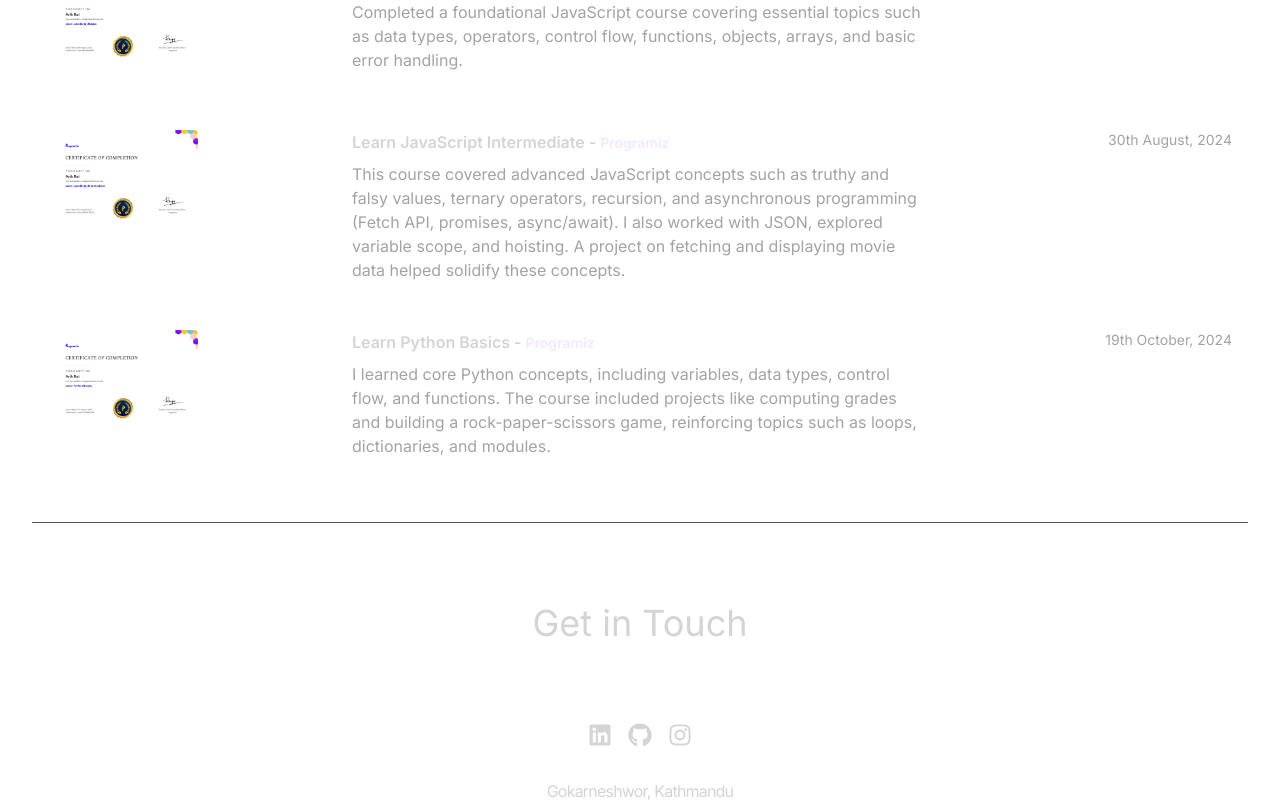
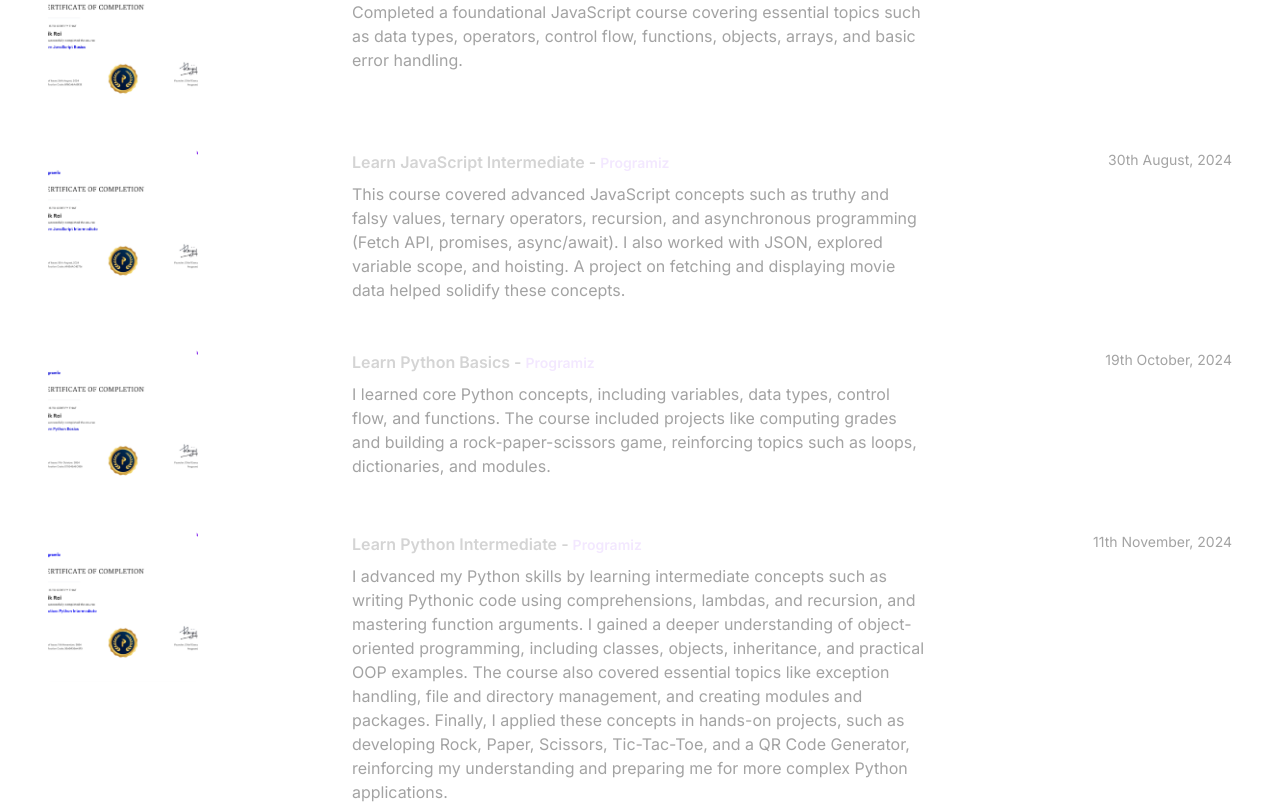
Before and after one commit to KilluaZ01/React_Portfolio, a React (Vite) app: page / in a window 1280 px wide. Shown: the part 3323-4127 px from the top of the page. Built offline with nearby package versions, Linux system fonts and the light colour scheme.

Commit message:
Certificate Added

```diff
--- a/src/components/Certificate.jsx
+++ b/src/components/Certificate.jsx
@@ -1,4 +1,3 @@
-import { EXPERIENCES } from "../constants";
 import { CERTIFICATE } from "../constants";
 import { motion } from "framer-motion";
 
@@ -20,21 +19,32 @@ const Certificate = () => {
               whileInView={{ opacity: 1, x: 0 }}
               initial={{ opacity: 0, x: -100 }}
               transition={{ duration: 1 }}
-              className="w-full lg:w-1/4"
+              className="relative w-full lg:w-1/4"
+            >
+              <div
+                className="relative group rounded overflow-hidden"
+                style={{ width: "150px", height: "150px" }}
               >
                 <a
                   href={certificate.certificateLink}
                   target="_blank"
                   rel="noopener noreferrer"
+                  className="block w-full h-full"
                 >
                   <img
-                  className="mb-6 rounded"
+                    className="block w-full h-full object-cover"
                     src={certificate.image}
                     width={150}
                     height={150}
                     alt={certificate.title}
                   />
+                  <div className="absolute inset-0 flex items-center justify-center bg-black bg-opacity-50 opacity-0 group-hover:opacity-100 transition-opacity duration-300">
+                    <span className="text-white text-sm font-semibold">
+                      View Certificate
+                    </span>
+                  </div>
                 </a>
+              </div>
             </motion.div>
             <motion.div
               whileInView={{ opacity: 1, y: 0 }}
--- a/src/constants/index.js
+++ b/src/constants/index.js
@@ -6,6 +6,7 @@ import PortfolioDemo from "../assets/projects/PortfolioDemo.mp4";
 import certificateJsBasics from "../assets/certificates/certificate_jsBasics.jpg";
 import certificateJsIntermediate from "../assets/certificates/certificate_jsIntermediate.jpg";
 import certificatePyBasics from "../assets/certificates/certificate_pyBasics.jpg";
+import certificatePyIntermediate from "../assets/certificates/certificate_pyIntermediate.png";
 
 export const HERO_CONTENT = `As a web developer specializing in the MERN stack, I focus on creating user-friendly, dynamic applications. Whether it's building a sleek front-end with React or ensuring smooth back-end functionality with Node.js and MongoDB, I strive to craft solutions that meet both business needs and user expectations.`;
 
@@ -76,6 +77,15 @@ export const CERTIFICATE = [
     date: "19th October, 2024",
     certificateLink: "https://programiz.pro/certificates/D75348A8C855",
   },
+  {
+    title: "Learn Python Intermediate",
+    issuer: "Programiz",
+    image: certificatePyIntermediate,
+    description:
+      "I advanced my Python skills by learning intermediate concepts such as writing Pythonic code using comprehensions, lambdas, and recursion, and mastering function arguments. I gained a deeper understanding of object-oriented programming, including classes, objects, inheritance, and practical OOP examples. The course also covered essential topics like exception handling, file and directory management, and creating modules and packages. Finally, I applied these concepts in hands-on projects, such as developing Rock, Paper, Scissors, Tic-Tac-Toe, and a QR Code Generator, reinforcing my understanding and preparing me for more complex Python applications.",
+    date: "11th November, 2024",
+    certificateLink: "https://programiz.pro/certificates/3EAD938A45F3",
+  },
 ];
 
 export const CONTACT = {
```
Also changed, not shown: src/assets/certificates/certificate_pyIntermediate.png (added). Lines whose indentation alone changed are shown as unchanged.
